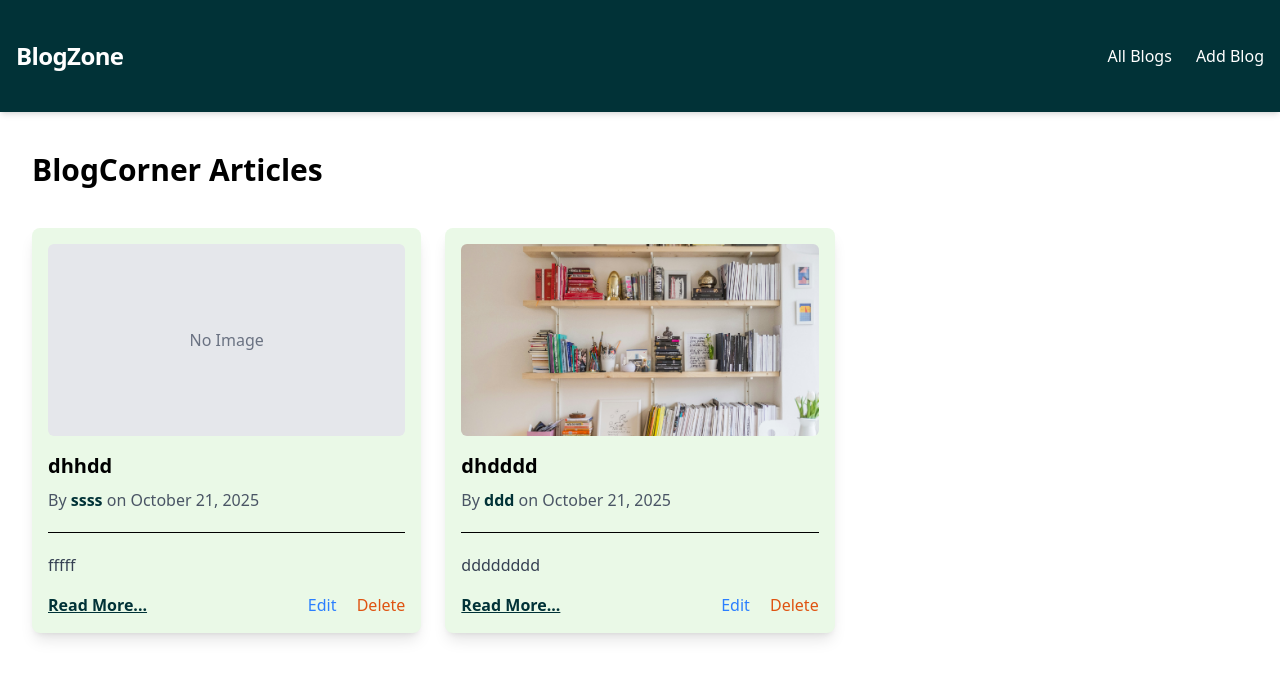
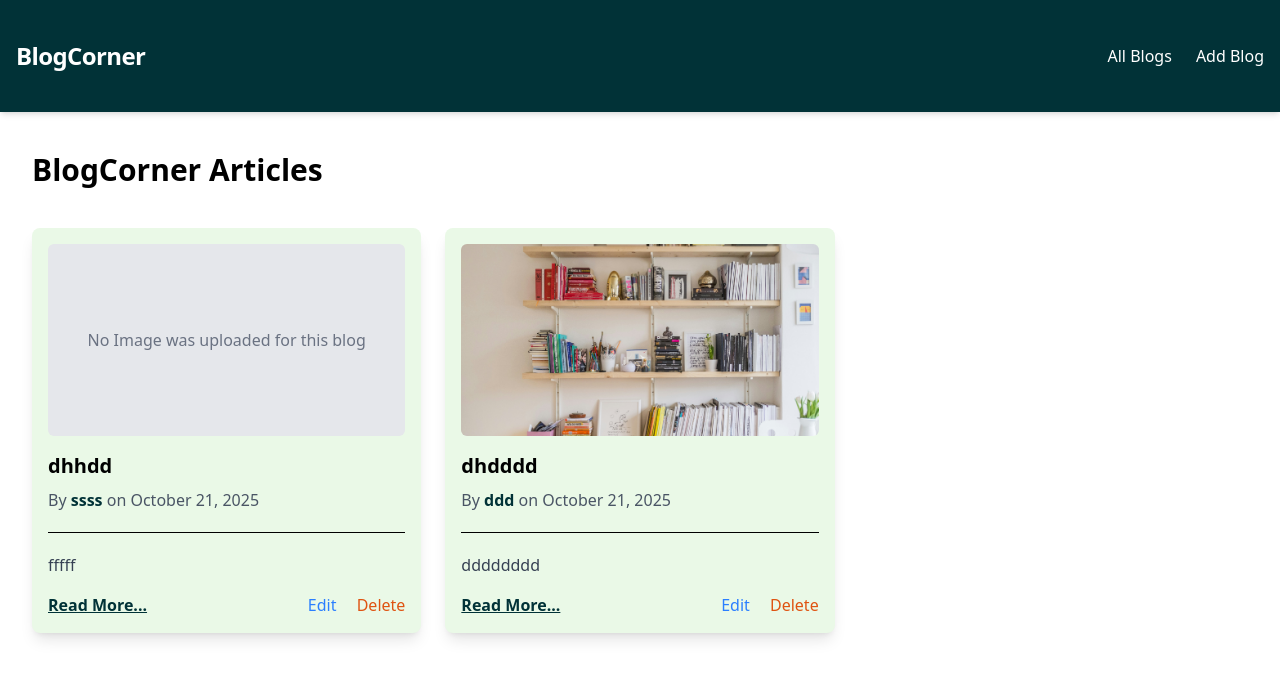
Before and after one commit to SaliMerc/crud-operations, a Django app: page / in a window 1280 px wide. Shown: the top 673 px of the page. Run offline with Django 4.2, Linux system fonts and the light colour scheme; data comes from the database, SQL or seed files in the repository; both versions use the stored data as it was after the commit.

Commit message:
added the blog details page and view functionality: edited the no image

```diff
--- a/crud_app/templates/all-blogs.html
+++ b/crud_app/templates/all-blogs.html
@@ -24,7 +24,7 @@
       <div
         class="w-full h-48 bg-gray-200 rounded-md mb-4 flex items-center justify-center"
       >
-        <span class="text-gray-500">No Image</span>
+        <span class="text-gray-500">No Image was uploaded for this blog</span>
       </div>
       {% endif %}
       <h2 class="text-xl font-semibold mb-2">{{ blog.title }}</h2>
--- a/crud_app/templates/base.html
+++ b/crud_app/templates/base.html
@@ -6,7 +6,7 @@
   <head>
     <meta charset="utf-8" />
     <meta http-equiv="X-UA-Compatible" content="IE=edge" />
-    <title>Blog Zone||Your Corner for all teh currect happenings in the country</title>
+    <title>Blog Zone|Your Corner for the current news items</title>
     <meta name="description" content="news, current news" />
     <meta name="viewport" content="width=device-width, initial-scale=1" />
     <link rel="stylesheet" href="{% static 'styles/style.css' %}" />
@@ -14,7 +14,7 @@
   <body>
     <header class="bg-[#013237] text-white shadow-md">
       <nav class="container mx-auto px-4 py-10 flex justify-between items-center">
-        <a href="/" class="text-2xl font-semibold tracking-tight hover:text-gray-200 transition-colors">BlogZone</a>
+        <a href="/" class="text-2xl font-semibold tracking-tight hover:text-gray-200 transition-colors">BlogCorner</a>
 
         {% comment %} Desktop Menu {% endcomment %}
         <div class="hidden md:flex space-x-6">
--- a/crud_app/views.py
+++ b/crud_app/views.py
@@ -13,7 +13,7 @@ def all_blogs(request):
 def blog_detail(request, id):
     blog = get_object_or_404(Blog, id=id)
     context={'blog': blog}
-    return render(request, 'blog-detail.html', context)
+    return render(request, 'blog-details.html', context)
 
 def add_blog(request):
     if request.method == 'POST':
```
Also changed, not shown: crud_app/templates/blog-details.html (+24 -0 lines), db.sqlite3, media/images/vladimir-mokry-G-4wX5tZNuE-unsplash_3Tp2JC7.jpg (added).
